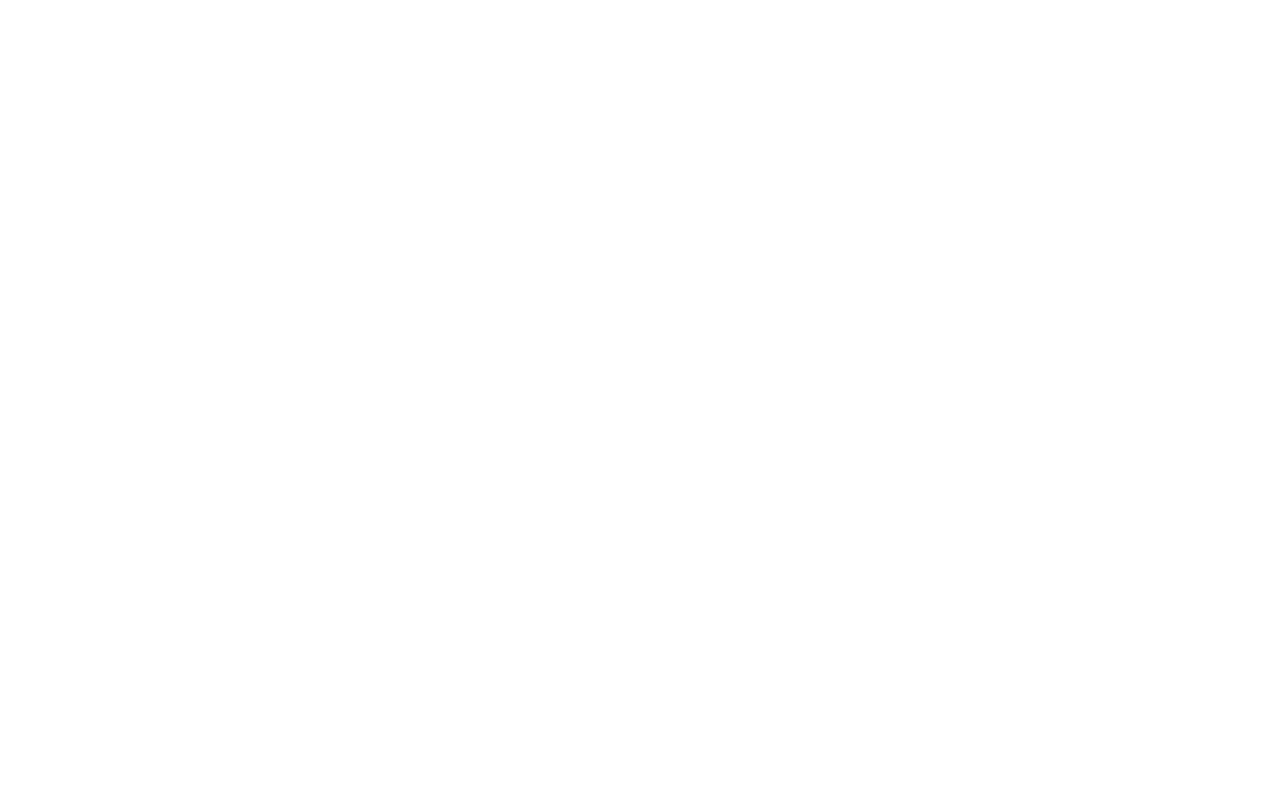
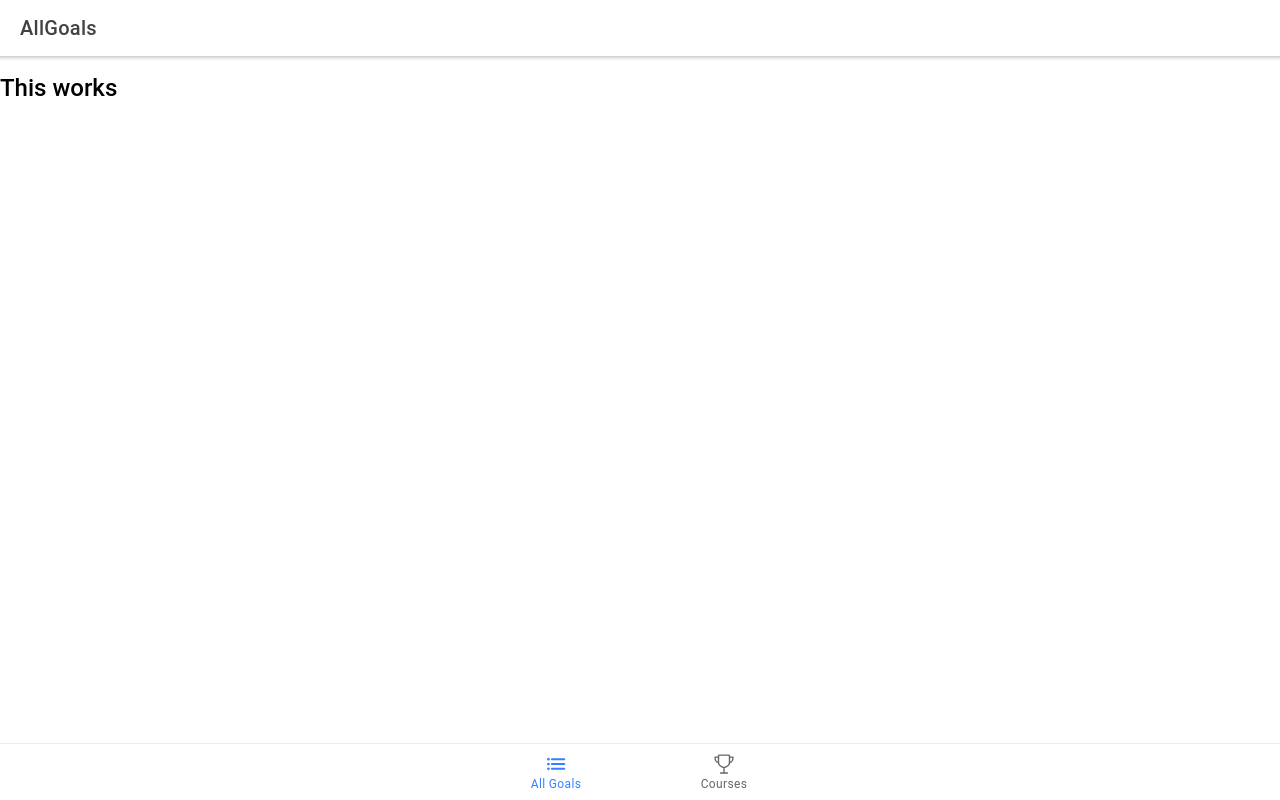
Before and after one commit to vladilins/ionic-udemy, a React (Create React App) app: page /all-goals in a window 1280 px wide. Built offline with nearby package versions, Linux system fonts and the light colour scheme.

Commit message:
added tabs

```diff
--- a/src/App.tsx
+++ b/src/App.tsx
@@ -1,7 +1,16 @@
 import React from "react";
-import { IonApp, IonRouterOutlet } from "@ionic/react";
-import { Route } from "react-router-dom";
+import {
+  IonApp,
+  IonRouterOutlet,
+  IonTabBar,
+  IonTabButton,
+  IonIcon,
+  IonLabel,
+  IonTabs,
+} from "@ionic/react";
+import { Route, Redirect } from "react-router-dom";
 import { IonReactRouter } from "@ionic/react-router";
+import { list, trophy, trophyOutline } from "ionicons/icons";
 
 /* Core CSS required for Ionic components to work properly */
 import "@ionic/react/css/core.css";
@@ -23,18 +32,35 @@ import "@ionic/react/css/display.css";
 import "./theme/variables.css";
 import Courses from "./pages/Courses";
 import CourseGoals from "./pages/CourseGoals";
+import AllGoals from "./pages/AllGoals";
 
 const App: React.FC = () => (
   <IonApp>
     <IonReactRouter>
+      <IonTabs>
         <IonRouterOutlet>
-        <Route path="/" exact>
+          <Route path="/courses" exact>
             <Courses></Courses>
           </Route>
           <Route path="/course-goals">
             <CourseGoals></CourseGoals>
           </Route>
+          <Route path="/all-goals">
+            <AllGoals></AllGoals>
+          </Route>
+          <Redirect to="/courses"></Redirect>
         </IonRouterOutlet>
+        <IonTabBar slot="bottom">
+          <IonTabButton tab="all-goals" href="/all-goals">
+            <IonIcon icon={list}> </IonIcon>
+            <IonLabel>All Goals</IonLabel>
+          </IonTabButton>
+          <IonTabButton tab="course" href="/courses">
+            <IonIcon icon={trophyOutline}> </IonIcon>
+            <IonLabel>Courses</IonLabel>
+          </IonTabButton>
+        </IonTabBar>
+      </IonTabs>
     </IonReactRouter>
   </IonApp>
 );
--- /dev/null
+++ b/src/pages/AllGoals.tsx
@@ -0,0 +1,25 @@
+import React from "react";
+import {
+  IonHeader,
+  IonContent,
+  IonToolbar,
+  IonTitle,
+  IonPage,
+} from "@ionic/react";
+
+const AllGoals: React.FC = () => {
+  return (
+    <IonPage>
+      <IonHeader>
+        <IonToolbar>
+          <IonTitle>AllGoals</IonTitle>
+        </IonToolbar>
+      </IonHeader>
+      <IonContent>
+        <h2>This works</h2>
+      </IonContent>
+    </IonPage>
+  );
+};
+
+export default AllGoals;
--- a/src/pages/Courses.tsx
+++ b/src/pages/Courses.tsx
@@ -7,8 +7,13 @@ import {
   IonButton,
   IonPage,
 } from "@ionic/react";
+import { useHistory } from "react-router";
 
 const Courses: React.FC = () => {
+  const history = useHistory();
+  const changePageHandler = () => {
+    history.push("/course-goals");
+  };
   return (
     <IonPage>
       <IonHeader>
@@ -20,6 +25,9 @@ const Courses: React.FC = () => {
         <h2>This works</h2>
         <div>
           <IonButton routerLink="/course-goals">To course goals</IonButton>
+          {/* <IonButton onClick={changePageHandler} routerLink="/course-goals">
+            To course goals
+          </IonButton> */}
         </div>
       </IonContent>
     </IonPage>
```
Lines whose indentation alone changed are shown as unchanged.
